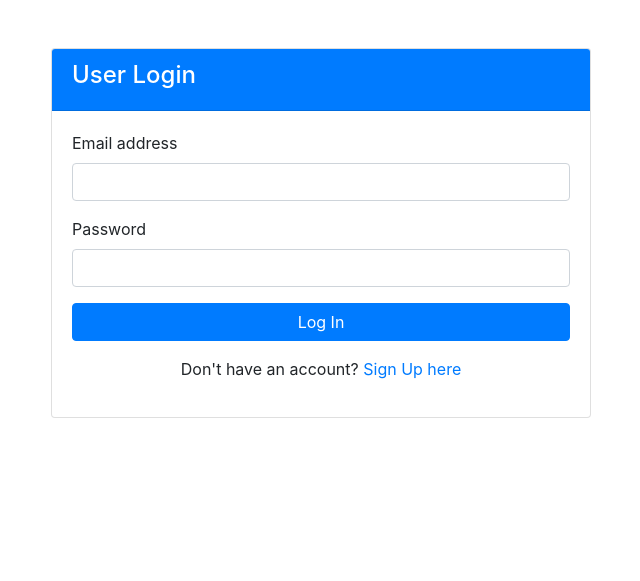
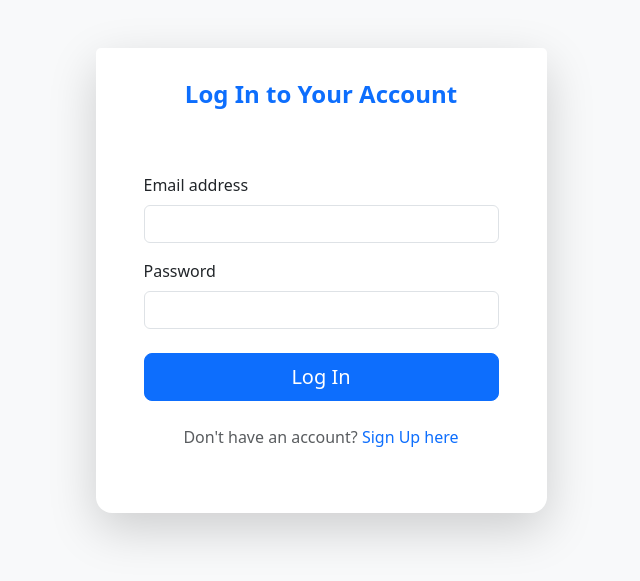
Before and after one commit to rajesh-mondal/php-form-submission-system-with-authentication, a PHP site: page / in a window 1280 px wide. Shown: the top 581 px of the page, without its empty margins (319-959 px from the left). Run offline with PHP 8.4, Linux system fonts and the light colour scheme.

Commit message:
Improve login page styling and add validation

```diff
--- a/Views/auth/login.php
+++ b/Views/auth/login.php
@@ -2,47 +2,86 @@
 <html lang="en">
 <head>
     <meta charset="UTF-8">
-    <title>Login</title>
-    <link rel="stylesheet" href="https://stackpath.bootstrapcdn.com/bootstrap/4.5.2/css/bootstrap.min.css">
+    <title>User Login</title>
+    <link href="https://cdn.jsdelivr.net/npm/bootstrap@5.3.3/dist/css/bootstrap.min.css" rel="stylesheet" integrity="sha384-QWTKZyjpPEjISv5WaRU9OFeRpok6YctnYmDr5pNlyT2bRjXh0JMhjY6hW+ALEwIH" crossorigin="anonymous">
+    <style>
+        body {
+            background-color: #f8f9fa;
+        }
+        .card-header {
+            border-bottom: none;
+            padding-top: 2rem;
+            padding-bottom: 0.5rem;
+        }
+        .login-card {
+            border: none;
+            border-radius: 1rem;
+        }
+    </style>
 </head>
 <body>
-    <div class="container mt-5">
+    <div class="container my-5">
         <div class="row justify-content-center">
-            <div class="col-md-6">
-                <div class="card">
-                    <div class="card-header bg-primary text-white">
-                        <h4>User Login</h4>
+            <div class="col-lg-5 col-md-8">
+                <div class="card login-card shadow-lg">
+                    <div class="card-header bg-white text-center">
+                        <h4 class="fw-bold text-primary">Log In to Your Account</h4>
                     </div>
-                    <div class="card-body">
+                    <div class="card-body p-4 p-md-5">
                         <?php
-// Display success/error messages from session
+// Display error messages from session
 if ( $message = App\Core\Session::get( 'error' ) ) {
-    echo '<div class="alert alert-danger">' . htmlspecialchars( $message ) . '</div>';
+    echo '<div class="alert alert-danger" role="alert">' . htmlspecialchars( $message ) . '</div>';
     App\Core\Session::set( 'error', null );
 }
+// Display success messages from session
 if ( $message = App\Core\Session::get( 'success' ) ) {
-    echo '<div class="alert alert-success">' . htmlspecialchars( $message ) . '</div>';
+    echo '<div class="alert alert-success" role="alert">' . htmlspecialchars( $message ) . '</div>';
     App\Core\Session::set( 'success', null );
 }
 ?>
-                        <form action="/login" method="POST">
-                            <div class="form-group">
-                                <label for="email">Email address</label>
+                        <form id="loginForm" action="/login" method="POST" class="needs-validation" novalidate>
+
+                            <div class="mb-3">
+                                <label for="email" class="form-label">Email address</label>
                                 <input type="email" class="form-control" id="email" name="email" required>
+                                <div class="invalid-feedback">Please enter a valid email address.</div>
                             </div>
-                            <div class="form-group">
-                                <label for="password">Password</label>
+
+                            <div class="mb-4">
+                                <label for="password" class="form-label">Password</label>
                                 <input type="password" class="form-control" id="password" name="password" required>
+                                <div class="invalid-feedback">Password is required.</div>
                             </div>
-                            <button type="submit" class="btn btn-primary btn-block">Log In</button>
+
+                            <button type="submit" class="btn btn-primary btn-lg w-100">Log In</button>
                         </form>
-                        <p class="mt-3 text-center">
-                            Don't have an account? <a href="/signup">Sign Up here</a>
+
+                        <p class="mt-4 text-center text-muted">
+                            Don't have an account? <a href="/signup" class="text-decoration-none">Sign Up here</a>
                         </p>
                     </div>
                 </div>
             </div>
         </div>
     </div>
+
+    <script src="https://cdn.jsdelivr.net/npm/bootstrap@5.3.3/dist/js/bootstrap.bundle.min.js" integrity="sha384-YvpcrYf0tY3lHB60NNkmXc5s9fDVZLESaAA55NDzOxhy9GkcIdslK1eN7N6jIeHz" crossorigin="anonymous"></script>
+
+    <script>
+    (function () {
+        'use strict'
+        const form = document.getElementById('loginForm');
+
+        form.addEventListener('submit', function (event) {
+            if (!form.checkValidity()) {
+                event.preventDefault();
+                event.stopPropagation();
+            }
+
+            form.classList.add('was-validated');
+        }, false)
+    })()
+    </script>
 </body>
 </html>
--- a/app/Controllers/AuthController.php
+++ b/app/Controllers/AuthController.php
@@ -12,16 +12,14 @@ class AuthController {
         $this->userModel = new User();
     }
 
-    // Displays the login form
     public function showLogin() {
         if ( Session::check() ) {
-            header( 'Location: /submission/form' ); // Redirect if already logged in
+            header( 'Location: /submission/form' );
             exit;
         }
         include __DIR__ . '/../../views/auth/login.php';
     }
 
-    // Handles the login POST request
     public function login() {
         if ( Session::check() ) {
             header( 'Location: /submission/form' );
@@ -43,7 +41,6 @@ class AuthController {
         exit;
     }
 
-    // Displays the signup form
     public function showSignup() {
         if ( Session::check() ) {
             header( 'Location: /submission/form' );
@@ -52,9 +49,7 @@ class AuthController {
         include __DIR__ . '/../../views/auth/signup.php';
     }
 
-    // Handles the signup POST request
     public function signup() {
-        // Basic backend validation
         $name = $_POST['name'] ?? '';
         $email = $_POST['email'] ?? '';
         $password = $_POST['password'] ?? '';
@@ -81,7 +76,6 @@ class AuthController {
         exit;
     }
 
-    // Handles logout
     public function logout() {
         Session::destroy();
         header( 'Location: /login' );
```
